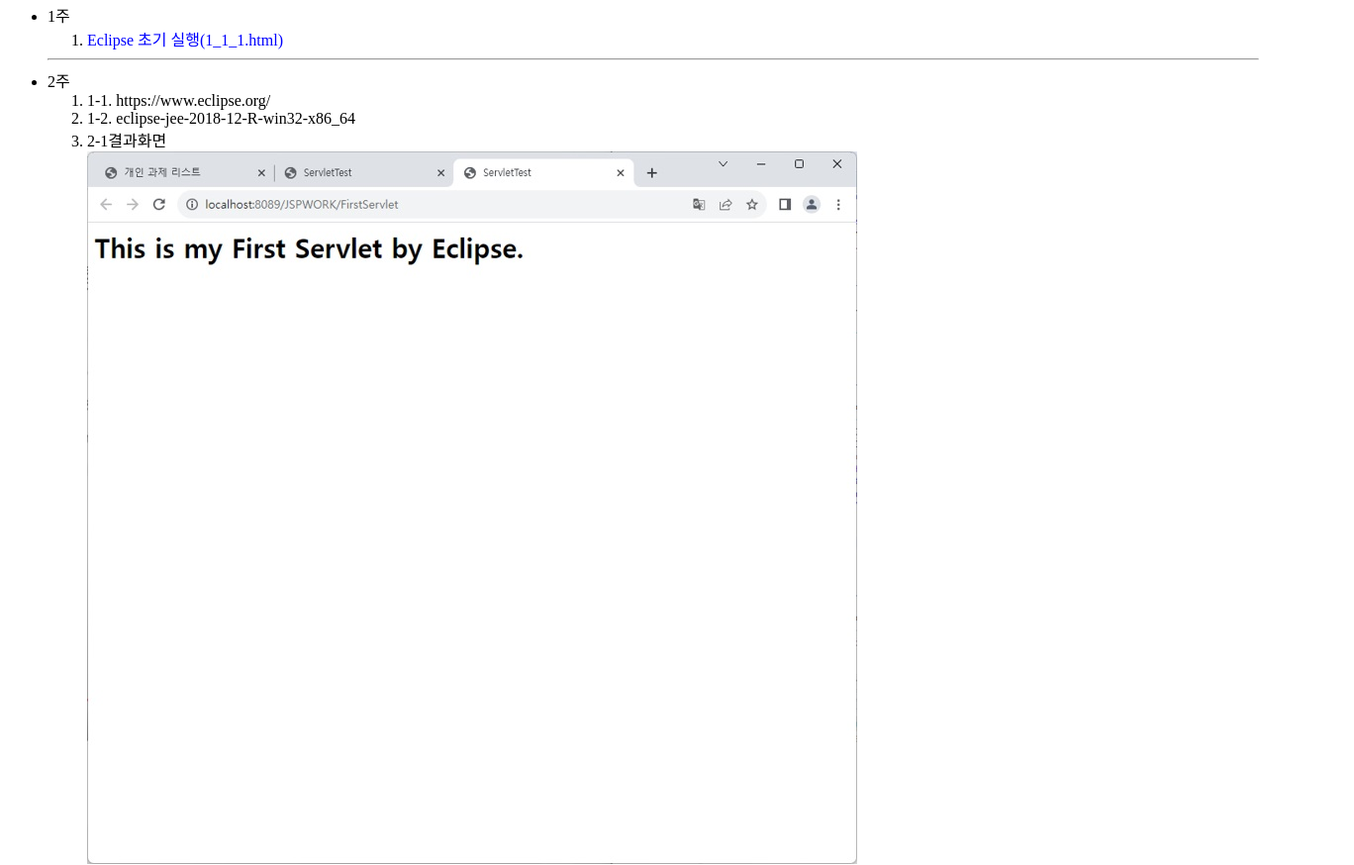
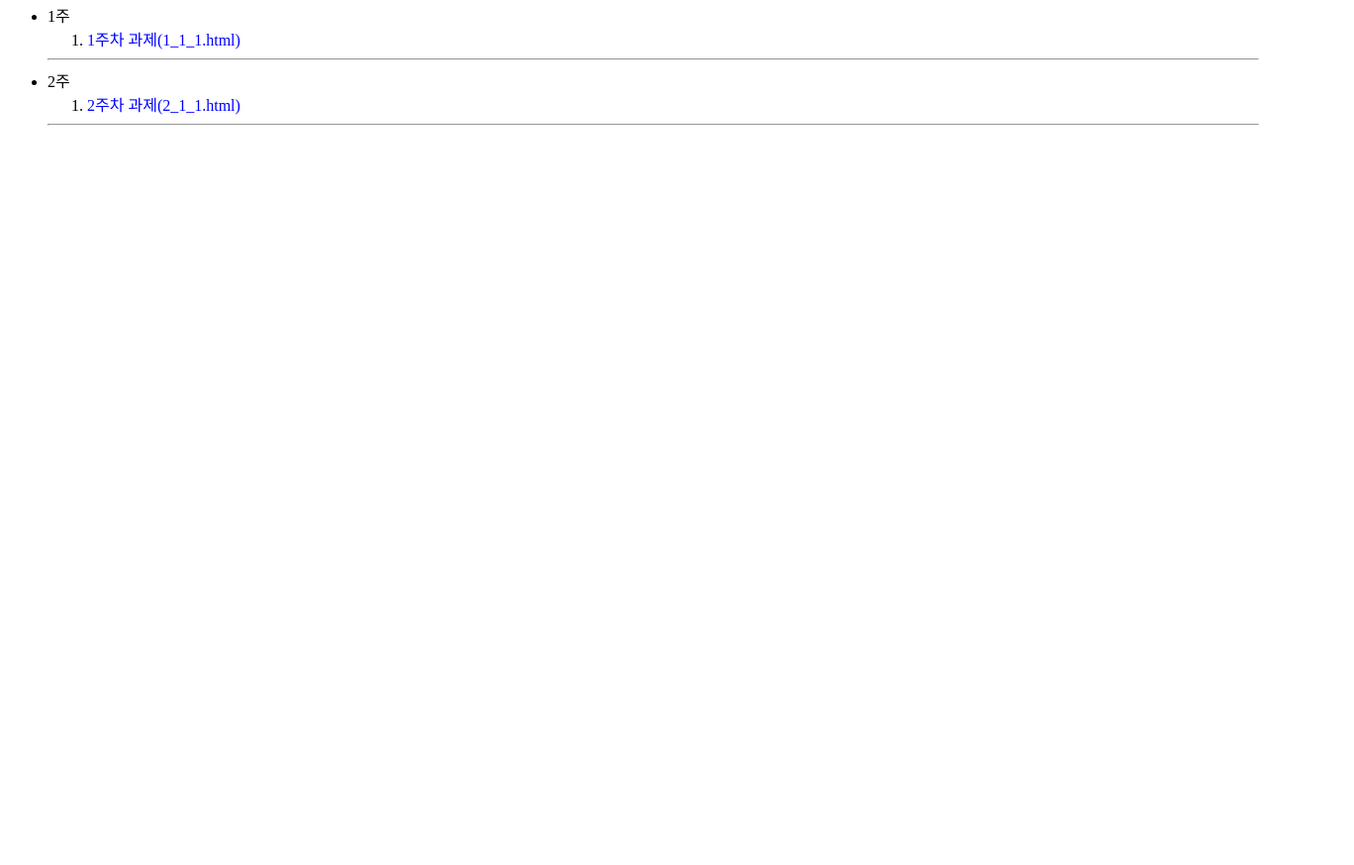
Before and after one commit to skl980326/skl980326.github.io, a plain HTML site: page index.html in a window 1280 px wide. Shown: the part 96-970 px from the top of the page at 99% size, 1368 px wide, since content can reach past the window. After the commit the page ends 800 px from the top, so only its background shows below. Drawn offline with Linux system fonts and the light colour scheme.

Commit message:
Update index.html

```diff
--- a/index.html
+++ b/index.html
@@ -12,18 +12,11 @@
   <ul><hr/>
   <li> 1주 </li>
   <ol>
-    <li><a href=https://skl980326.github.io/java/1_1_1.html>Eclipse 초기 실행(1_1_1.html)</a></li>
+    <li><a href=https://skl980326.github.io/java/1_1_1.html>1주차 과제(1_1_1.html)</a></li>
   </ol><hr/>
   <li> 2주 </li>
   <ol>
-    <li> 1-1. https://www.eclipse.org/ </li>
-    <li> 1-2. eclipse-jee-2018-12-R-win32-x86_64 </li>
-  <li> 2-1결과화면 </li>
-    <img src="https://skl980326.github.io/java/2_2_1.jpg">
-  <li> 2-2결과화면 </li>
-    <img src="https://skl980326.github.io/java/2_2_2.jpg">
-    <li> 3-1결과화면 </li>
-    <img src="https://skl980326.github.io/java/3_1_1.jpg">
+    <li><a href=https://skl980326.github.io/java/2_1_1.html>2주차 과제(2_1_1.html)</a></li>
   </ol><hr/>
   </ul>
 </body></html>
```
